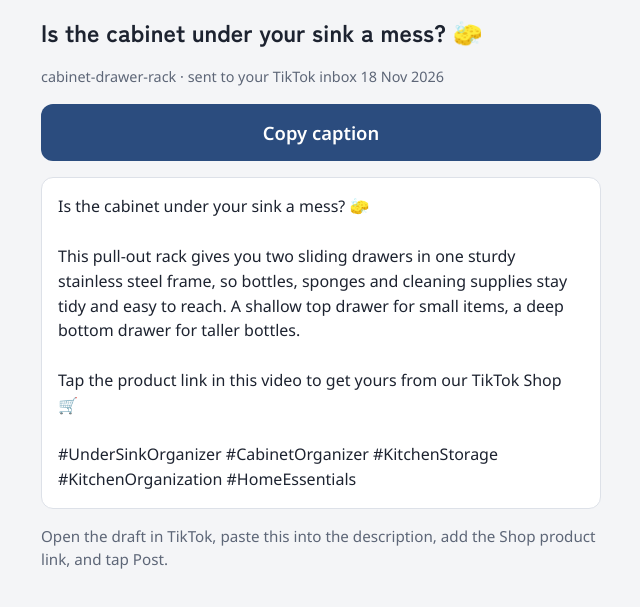
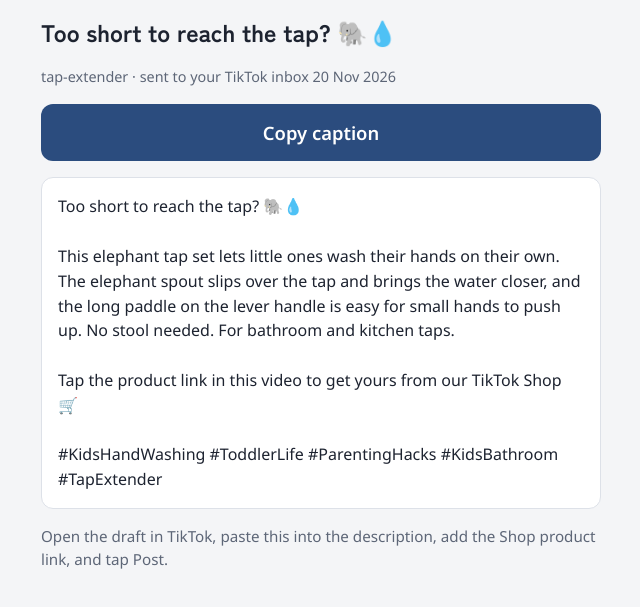
Before and after one commit to ReallyGoodOrNot/nihombashi, a plain HTML site: page index.html in a window 1280 px wide. Shown: the part 47-654 px from the top of the page, without its empty margins (319-959 px from the left). Drawn offline with Linux system fonts and the light colour scheme.

Commit message:
TikTok caption: tap-extender

```diff
--- a/index.html
+++ b/index.html
@@ -34,16 +34,16 @@ pre { margin: 0; white-space: pre-wrap; overflow-wrap: anywhere; font: 1rem/1.55
 </style></head><body>
 <main>
   <p class="brand">NIHOMBASHI</p>
-  <h1 id="product">Is the cabinet under your sink a mess? 🧽</h1>
-  <p class="meta" id="sent">cabinet-drawer-rack · sent to your TikTok inbox 18 Nov 2026</p>
+  <h1 id="product">Too short to reach the tap? 🐘💧</h1>
+  <p class="meta" id="sent">tap-extender · sent to your TikTok inbox 20 Nov 2026</p>
   <button type="button" id="copy">Copy caption</button>
-  <pre id="cap" tabindex="0">Is the cabinet under your sink a mess? 🧽
+  <pre id="cap" tabindex="0">Too short to reach the tap? 🐘💧
 
-This pull-out rack gives you two sliding drawers in one sturdy stainless steel frame, so bottles, sponges and cleaning supplies stay tidy and easy to reach. A shallow top drawer for small items, a deep bottom drawer for taller bottles.
+This elephant tap set lets little ones wash their hands on their own. The elephant spout slips over the tap and brings the water closer, and the long paddle on the lever handle is easy for small hands to push up. No stool needed. For bathroom and kitchen taps.
 
 Tap the product link in this video to get yours from our TikTok Shop 🛒
 
-#UnderSinkOrganizer #CabinetOrganizer #KitchenStorage #KitchenOrganization #HomeEssentials</pre>
+#KidsHandWashing #ToddlerLife #ParentingHacks #KidsBathroom #TapExtender</pre>
   <p class="steps">Open the draft in TikTok, paste this into the description, add the Shop product link, and tap Post.</p>
 </main>
 <script>
```
